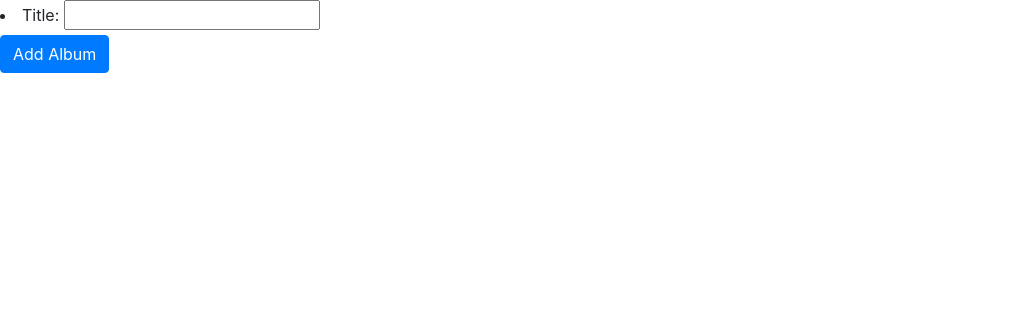
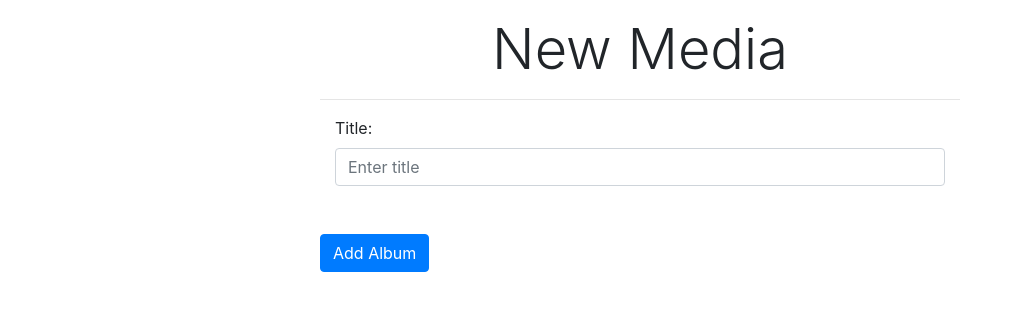
Before and after one commit to Benjaminlal77/Online-Art-Gallery, a Django app: page /galleries/new_album/ in a window 1280 px wide. Shown: the part 56-367 px from the top of the page, without its empty margins (0-1023 px from the left). Run offline with Django 3.2, Linux system fonts and the light colour scheme; the visitor is signed in with stand-in values (Sample User, id 1); some libraries are stand-ins or nearby versions.

Commit message:
Updated New Album form

```diff
--- a/galleries/forms.py
+++ b/galleries/forms.py
@@ -21,3 +21,4 @@ class AlbumForm(forms.ModelForm):
     class Meta:
         model = Album
         exclude = ['published_date', 'owner']
+        widgets = {'title':forms.TextInput(attrs={'class':'form-control', 'id':'title', 'placeholder':'Enter title'})}
--- a/templates/galleries/new_album.html
+++ b/templates/galleries/new_album.html
@@ -1,10 +1,19 @@
 {% extends "base.html" %}
 
 {% block content %}
+  <h1 class="display-4 my-3 text-center">New Media</h1>
 
-  <form enctype="multipart/form-data" action="{% url 'new_album' %}" method="post">
+  <hr class="w-50">
+
+  <form class="m-auto w-50" enctype="multipart/form-data" action="{% url 'new_album' %}" method="post">
     {% csrf_token %}
-    {{ form.as_ul }}
+    <div class="container mb-5">
+      <div class="row">
+        <div class="col">
+          {{ form }}
+        </div>
+      </div>
+    </div>
 
     <button name="submit" class="btn btn-primary">Add Album</button>
   </form>
```
